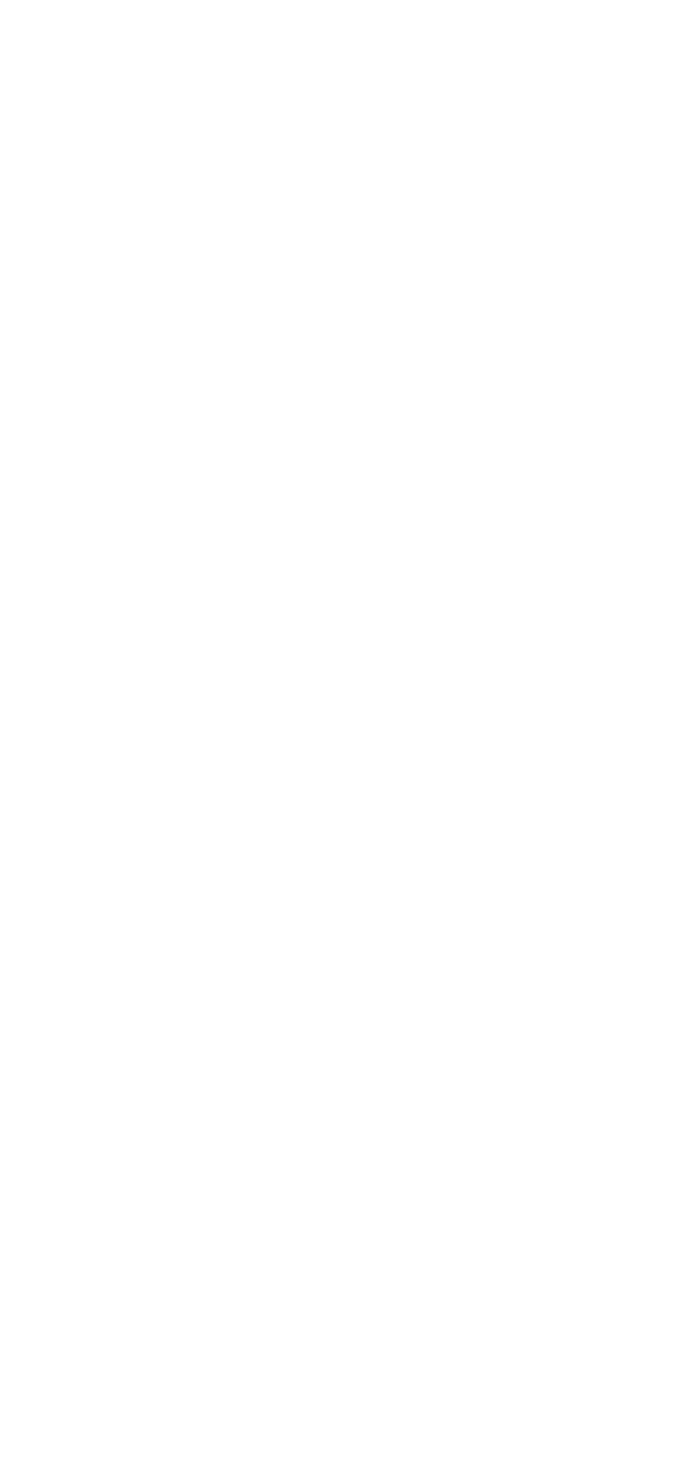
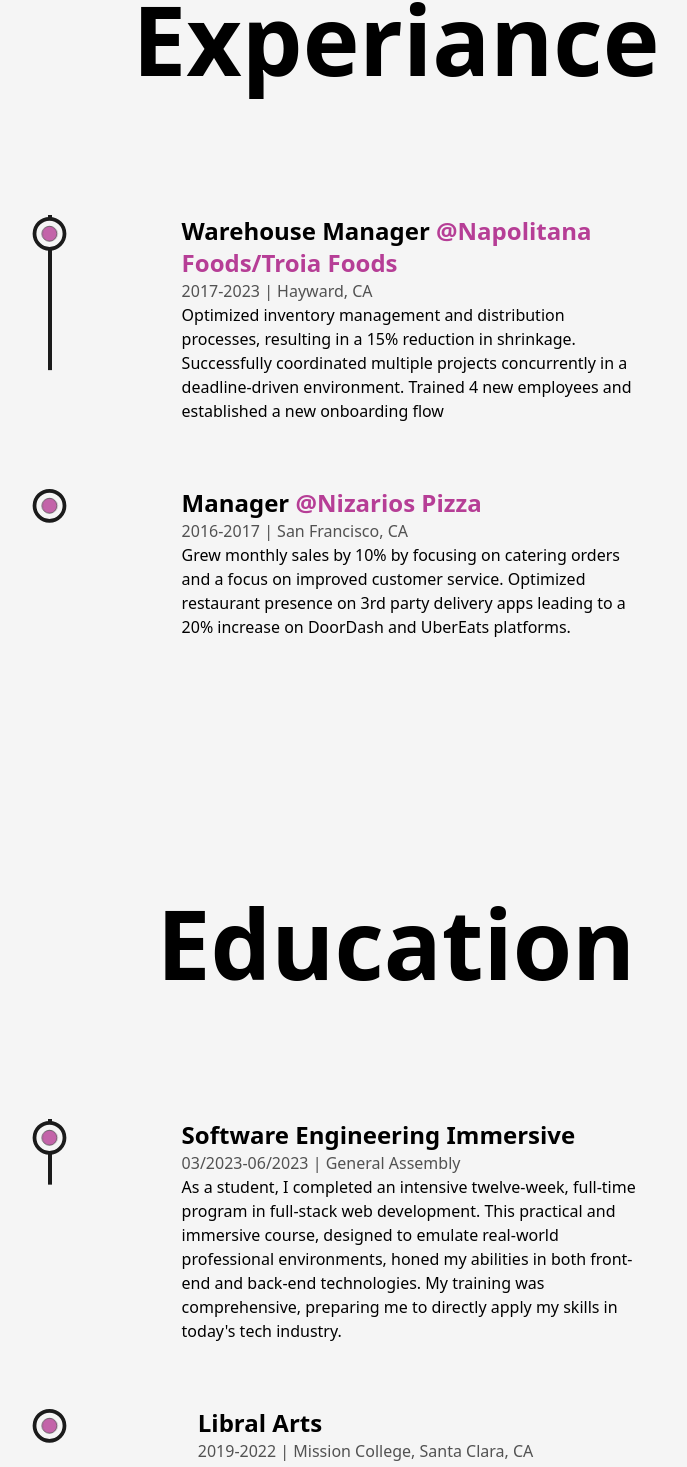
Before and after one commit to codebucks27/Next.js-Developer-Portfolio-Starter-Code, a Next.js app: page /about in a window 1280 px wide. Shown: the part 2613-4080 px from the top of the page, without its empty margins (244-931 px from the left). Before the commit the page ends 2598 px from the top, so only its background shows below. Built offline with nearby package versions, Linux system fonts and the light colour scheme.

Commit message:
working on education and experiance

```diff
--- /dev/null
+++ b/src/components/Education.js
@@ -0,0 +1,71 @@
+import React, { useRef } from "react";
+import { motion, useScroll } from "framer-motion";
+import LiIcon from "./LiIcon";
+
+
+const Details = ({ type, time, place, info }) => {
+  const ref = useRef(null);
+  return <li ref={ref} className="my-8 first:mt-0 last:mb-0 w-[60%] mx-auto flex flex-col items-center justify-between">
+
+  <LiIcon reference={ref}/>
+
+    <motion.div
+    initial={{y:50}}
+    whileInView={{y:0}}
+    transition={{duration:0.5, type:"spring"}}
+    >
+      <h3 className="capitalize font-bold text-2xl">
+        {type}
+        </h3>
+      <span className="capitalize font-medium text-dark/75">
+        {time} | {place}
+      </span>
+      <p className="font-medium w-full">
+        {info}
+      </p>
+    </motion.div>
+  </li>
+
+}
+
+const Education = () => {
+  const ref = useRef(null);
+  const { scrollYProgress } = useScroll(
+    {
+      target: ref,
+      offset: ["start end", "center start"]
+    }
+  );
+  return (
+    <div className="my-64">
+      <h2 className="font-bold text-8xl mb-32 w-full text-center">
+        Education
+      </h2>
+
+      <div ref={ref} className="w-[75%] mx-auto relative">
+
+        <motion.div
+          style={{ scaleY: scrollYProgress }}
+          className="absolute left-9 top-0 w-[4px] h-full bg-dark origin-top" />
+
+        <ul className="w-full flex flex-col items-start justify-between ml-4">
+          <Details
+            type="Software Engineering Immersive"
+            time="03/2023-06/2023"
+            place="General Assembly"
+            info="As a student, I completed an intensive twelve-week, full-time program in full-stack web development. This practical and immersive course, designed to emulate real-world professional environments, honed my abilities in both front-end and back-end technologies. My training was comprehensive, preparing me to directly apply my skills in today's tech industry."
+            />
+
+            <Details
+            type="Libral Arts"
+            time="2019-2022"
+            place="Mission College, Santa Clara, CA"
+            info="Relevant courses included Java, Engineering, and Python."
+            />
+        </ul>
+      </div>
+    </div>
+  )
+}
+
+export default Education;
--- a/src/components/Experiance.js
+++ b/src/components/Experiance.js
@@ -1,8 +1,77 @@
-import React from "react";
+import React, { useRef } from "react";
+import { motion, useScroll } from "framer-motion";
+import LiIcon from "./LiIcon";
+
+
+const Details = ({ position, company, companyLink, time, address, work }) => {
+  const ref = useRef(null);
+  return <li ref={ref} className="my-8 first:mt-0 last:mb-0 w-[60%] mx-auto flex flex-col items-center justify-between">
+
+  <LiIcon reference={ref}/>
+
+    <motion.div
+    initial={{y:50}}
+    whileInView={{y:0}}
+    transition={{duration:0.5, type:"spring"}}
+    >
+      <h3 className="capitalize font-bold text-2xl">{position}&nbsp;<a href={companyLink}
+        target="_blank"
+        className="text-primary capitalize">
+        @{company}</a></h3>
+      <span className="capitalize font-medium text-dark/75">
+        {time} | {address}
+      </span>
+      <p className="font-medium w-full">
+        {work}
+      </p>
+    </motion.div>
+  </li>
+
+}
 
 const Experiance = () => {
+  const ref = useRef(null);
+  const { scrollYProgress } = useScroll(
+    {
+      target: ref,
+      offset: ["start end", "center start"]
+    }
+  );
   return (
-    <div>Experiance</div>
+    <div className="my-64">
+      <h2 className="font-bold text-8xl mb-32 w-full text-center">
+        Experiance
+      </h2>
+
+      <div ref={ref} className="w-[75%] mx-auto relative">
+
+        <motion.div
+          style={{ scaleY: scrollYProgress }}
+          className="absolute left-9 top-0 w-[4px] h-full bg-dark origin-top" />
+
+        <ul className="w-full flex flex-col items-start justify-between ml-4">
+          <Details
+            position="Warehouse Manager" company="Napolitana Foods/Troia Foods"
+            companyLink="https://www.troiafoods.com/"
+            time="2017-2023"
+            address=" Hayward, CA"
+            work="Optimized inventory management and distribution processes, resulting in a 15% reduction in shrinkage.
+            Successfully coordinated multiple projects concurrently in a deadline-driven environment.
+            Trained 4 new employees and established a new onboarding flow
+            "
+          />
+
+          <Details
+            position="Manager" company="Nizarios Pizza"
+            companyLink="http://nizarios.com/"
+            time="2016-2017"
+            address=" San Francisco, CA"
+            work="Grew monthly sales by 10% by focusing on catering orders and a focus on improved customer service.
+            Optimized restaurant presence on 3rd party delivery apps leading to a 20% increase on DoorDash and UberEats platforms."
+          />
+        </ul>
+      </div>
+    </div>
   )
 }
 
--- /dev/null
+++ b/src/components/LiIcon.js
@@ -0,0 +1,30 @@
+import React from "react";
+import { motion, useScroll } from "framer-motion";
+
+const LiIcon = ({reference}) => {
+
+  const { scrollYProgress } = useScroll(
+    {
+      target: reference,
+      offset: ["center end", "center center"]
+    }
+  );
+
+  return (
+    <figure className="absolute left-0 stroke-dark">
+      <svg className="-rotate-90" width="75" height="75" viewBox="0 0 100 100" >
+        <circle cx="75" cy="50" r="20" className="stroke-primary stroke-1 fill-none"/>
+
+        <motion.circle cx="75" cy="50" r="20" className=" stroke-[5px] fill-light"
+        style={{
+          pathLength: scrollYProgress
+        }}
+        />
+
+        <circle cx="75" cy="50" r="10" className="animate-pulse stroke-1 fill-primary"/>
+      </svg>
+    </figure>
+  )
+}
+
+export default LiIcon
--- a/src/components/Skills.js
+++ b/src/components/Skills.js
@@ -52,6 +52,8 @@
 
       <Skill name="MongoDB" x="18vw" y="18vw" />
 
+      <Skill name="Next.js" x="-35vw" y="-5vw" />
+
     </div>
     </>
   )
--- a/src/pages/about.js
+++ b/src/pages/about.js
@@ -7,6 +7,7 @@
 import Image from 'next/image'
 import { useInView, useMotionValue, useSpring } from "framer-motion";
 import Experiance from "@/components/Experiance";
+import Education from "@/components/Education";
 
 const AnimatedNumbers = ({value}) => {
 const ref = useRef(null);
@@ -93,6 +94,7 @@
           </div>
           <Skills />
           <Experiance />
+          <Education />
         </Layout>
       </main>
     </>
```
